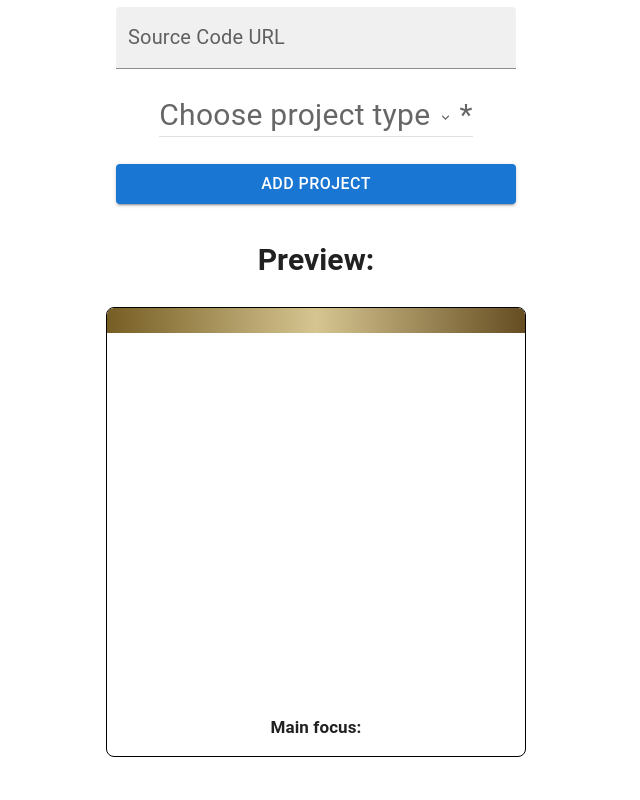
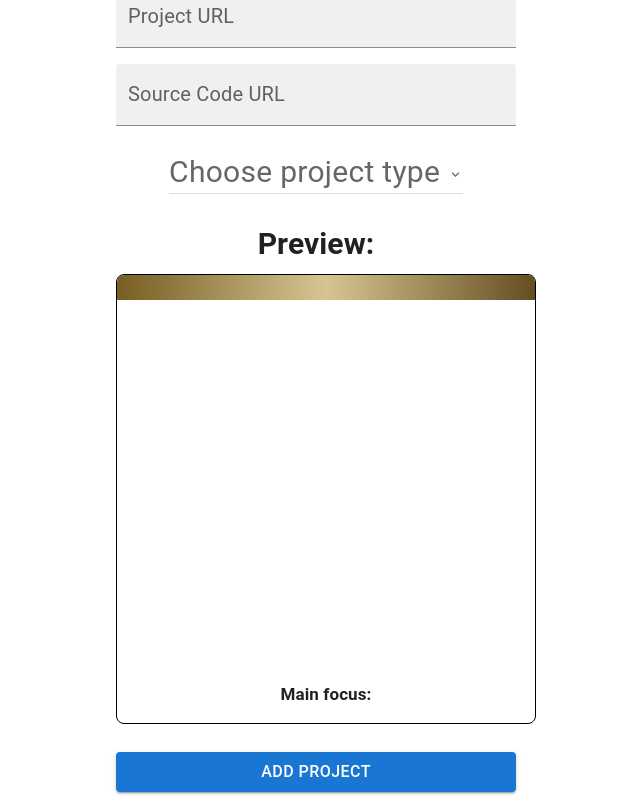
Before and after one commit to jonnny013/portfolio, a React (Vite) app: page /addContent in a window 1280 px wide. Shown: the part 633-1433 px from the top of the page, without its empty margins (324-964 px from the left). Before the commit the page ends 1390 px from the top, so only its background shows below. Built offline with nearby package versions, Linux system fonts and the light colour scheme.

Commit message:
Adjust add project components and form

```diff
--- a/src/components/Admin/handleProjects/AddProjectForm.tsx
+++ b/src/components/Admin/handleProjects/AddProjectForm.tsx
@@ -4,6 +4,7 @@ import StandardButton from '../../StandardButton'
 import Alert from '@mui/material/Alert'
 import themes from '../../../themes/themes'
 import StandardCheckBox from './StandardCheckBox'
+import SampleProject from './SampleProject'
 
 type FormSubmitHandler = (event?: React.FormEvent<HTMLFormElement> | undefined) => void
 
@@ -51,6 +52,16 @@ const AddProjectForm = ({
         <StandardFormBar id='website' label='Project URL' type='text' />
         <StandardFormBar id='sourceCode' label='Source Code URL' type='text' />
         <StandardCheckBox />
+        <h2>Preview:</h2>
+        <SampleProject />
+        {notification && (
+          <Alert
+            severity={notification === 'error' ? 'error' : 'success'}
+            style={{ fontSize: themes.fonts.formTextSize }}
+          >
+            {notification}
+          </Alert>
+        )}
         <StandardButton
           text='Add project'
           type='submit'
--- a/src/components/Admin/handleProjects/AddProjectPage.tsx
+++ b/src/components/Admin/handleProjects/AddProjectPage.tsx
@@ -1,4 +1,4 @@
-import SampleProject from './SampleProject'
+
 import { Formik } from 'formik'
 import * as yup from 'yup'
 import AddProjectForm from './AddProjectForm'
@@ -70,16 +70,16 @@ const AddProjectPage = () => {
 
   return (
     <div style={{ display: 'flex', flexDirection: 'column' }}>
+      <h1>Add a new project</h1>
       <Formik
         initialValues={initialValues}
         onSubmit={onSubmit}
         validationSchema={validationSchema}
       >
-        {({ handleSubmit, handleChange }) => (
+        {({ handleSubmit }) => (
           <>
-            <AddProjectForm onSubmit={handleSubmit} notification={notification} handleChange={handleChange} />
-            <h2>Preview:</h2>
-            <SampleProject />
+            <AddProjectForm onSubmit={handleSubmit} notification={notification}  />
+
           </>
         )}
       </Formik>
--- a/src/components/Admin/handleProjects/SampleProject.tsx
+++ b/src/components/Admin/handleProjects/SampleProject.tsx
@@ -21,7 +21,8 @@ if (!project) {
         backgroundColor: '',
         justifySelf: 'center',
         alignSelf: 'center',
-        margin: 'auto'
+        margin: 'auto',
+        marginBottom: 20
       }}
     >
       <div className='ind-projects'>
--- a/src/components/Admin/handleProjects/StandardCheckBox.tsx
+++ b/src/components/Admin/handleProjects/StandardCheckBox.tsx
@@ -43,7 +43,6 @@ const StandardCheckBox = () => {
   return (
     <Box>
       <FormControl
-        required
         error={showError ? true : false}
         component='fieldset'
         sx={{ m: 1 }}
@@ -56,7 +55,7 @@ const StandardCheckBox = () => {
           Choose project type {open ? <ExpandLess /> : <ExpandMore />}
         </FormLabel>
         <Divider />
-        <Collapse in={open} timeout='auto' unmountOnExit>
+        <Collapse in={open} timeout='auto' >
           <FormGroup
             sx={{
               width: '100%',
```
